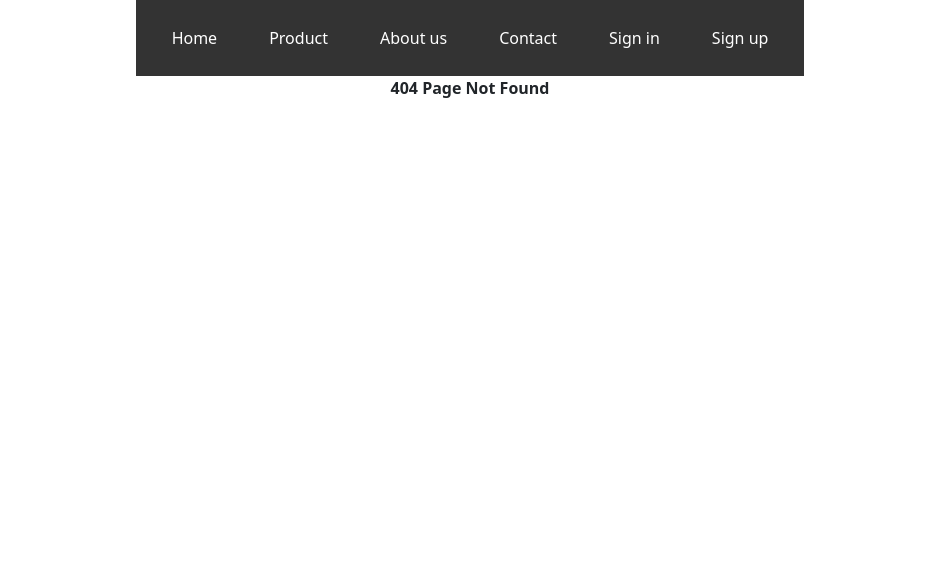
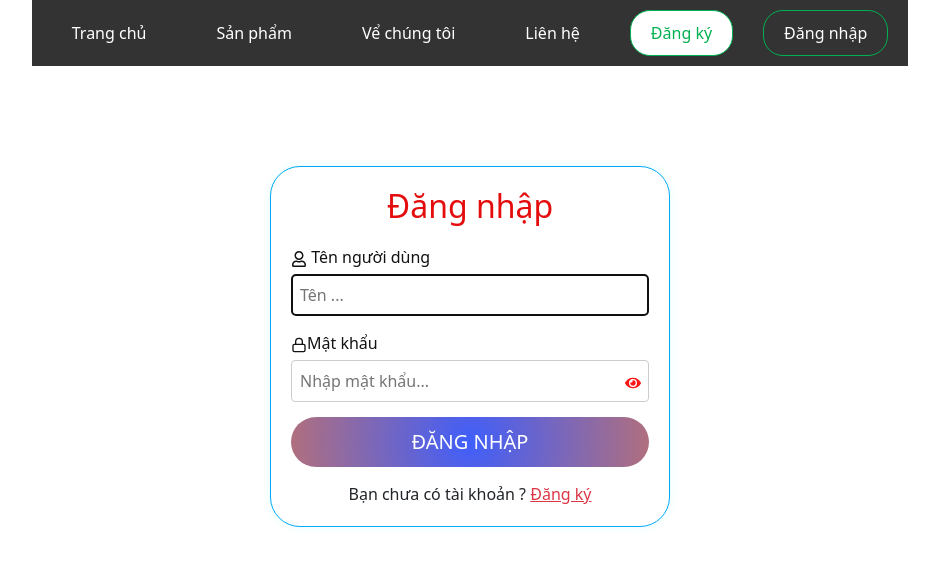
Before and after one commit to khucviethung/Ecommerce-Project, a React (Vite) app: page /Login in a window 1280 px wide. Before the commit this address had no page. Shown: the top 566 px of the page, without its empty margins (170-1109 px from the left). Built offline with nearby package versions, Linux system fonts and the light colour scheme; the HTML template or start-up script is replaced by a standard one.

Commit message:
update 27/5

```diff
--- a/package.json
+++ b/package.json
@@ -10,6 +10,7 @@
     "preview": "vite preview"
   },
   "dependencies": {
+    "@fortawesome/fontawesome-svg-core": "^6.5.2",
     "bootstrap": "^5.3.3",
     "react": "^18.2.0",
     "react-bootstrap": "^2.10.2",
--- a/src/App.tsx
+++ b/src/App.tsx
@@ -11,28 +11,25 @@ import PageNotFound from './components/PageNotFound/PageNotFound';
 // Function Component
 const App: React.FC = () => {
   const menuItems = [
-    { title: 'Home', link: '/' },
-    { title: 'Product', link: '/Product' },
-    { title: 'About us', link: '/AboutUs' },
-    { title: 'Contact', link: '/Contact' },
-
-  ];
-  const loginItems = [
-    { title: 'Sign in', link: '/Signin' },
-    { title: 'Sign up', link: '/Signup' },
+    { title: 'Trang chủ', link: '/' },
+    { title: 'Sản phẩm', link: '/Product' },
+    { title: 'Vể chúng tôi', link: '/AboutUs' },
+    { title: 'Liên hệ', link: '/Contact' },
+    { title: 'Đăng ký', link: '/Signup'  },
+    { title: 'Đăng nhập', link: '/Login' },
   ]
 
 
   return (
-    <>
+
       <div className='app-container'>
         <div className='menu'>
           <span className='left-menu'>
             <Menu items={menuItems} />
           </span>
-          <span className='right-menu'>
-            <Menu items={loginItems} />
-          </span>
+          {/* <span className='right-menu'>
+            <Menu items={menuItems} />
+          </span> */}
         </div>
 
         <div className='main-container'>
@@ -43,19 +40,19 @@ const App: React.FC = () => {
             <BrowserRouter>
               <Routes>
                 {/* <Route index element={<App />}></Route> */}
-                <Route path="/" >
-                  <Route path="/Product" Component={Product} />
-                  <Route path="/AboutUs" Component={About} />
-                  <Route path="/Signin" Component={LoginForm} />
-                  <Route path="*" Component={PageNotFound} />
+                <Route path="/" element={<Outlet/>} >
+                  <Route path="/Product" element={<Product/>} />
+                  <Route path="/AboutUs" element={<About/>} />
+                  <Route path="/Login" element={<LoginForm/>} />
+                  <Route path="*" element={<PageNotFound/>} />
                 </Route>
               </Routes>
             </BrowserRouter>
-            <Outlet />
+            {/* <Outlet /> */}
           </div>
         </div>
       </div>
-    </>
+
   );
 }
 
--- a/src/components/Login/LoginForm.scss
+++ b/src/components/Login/LoginForm.scss
@@ -54,6 +54,7 @@
 label {
   display: block;
   margin-bottom: 0.5rem;
+
 }
 
 input {
--- a/src/components/Login/LoginForm.tsx
+++ b/src/components/Login/LoginForm.tsx
@@ -5,6 +5,7 @@ import { LuLock } from "react-icons/lu";
 import { FaEye, FaEyeSlash, FaRegUser } from "react-icons/fa";
 import { Bounce, ToastContainer, toast } from 'react-toastify';
 import Container from 'react-bootstrap/esm/Container';
+import { Link } from 'react-router-dom';
 
 
 // use Hook
@@ -56,8 +57,8 @@ const LoginForm: React.FC = () => {
 
         }
         else if (!username && !password ) {
-            setUsernameError('* Enter at least 4 letters from A-Z');
-            setPasswordError('* Password must be a number at least 8 characters');
+            setUsernameError('* Vui lòng điền ít nhất 4 chữ cái');
+            setPasswordError('* Mật khẩu phải ít nhất có 8 kí tự');
             toast.warn('Missing title ! ', {
                 position: "top-right",
                 autoClose: 5000,
@@ -71,8 +72,8 @@ const LoginForm: React.FC = () => {
             });
         }
         else {
-            setUsernameError('* Enter at least 4 letters from A-Z');
-            setPasswordError('* Password must be a number at least 4 characters');
+            setUsernameError('* Vui lòng điền ít nhất 4 chữ cái');
+            setPasswordError('* Mật khẩu phải ít nhất có 8 kí tự');
             toast.error('Login failed !', {
                 position: "top-right",
                 autoClose: 5000,
@@ -92,14 +93,14 @@ const LoginForm: React.FC = () => {
         <>
             <Container>
                 <form className="login-form" onSubmit={handleSubmit}>
-                    <h2>Sign In</h2>
+                    <h2>Đăng nhập</h2>
                     <h2></h2>
                     <div className="form-group">
-                        <label htmlFor="username"><FaRegUser /> Username </label>
+                        <label htmlFor="username"><FaRegUser /> Tên người dùng </label>
                         <input
                             type="text"
                             id="username"
-                            placeholder='Your username...'
+                            placeholder='Tên ...'
                             value={username}
                             onChange={(e) => setUsername(e.target.value)}
                             autoFocus />
@@ -108,12 +109,12 @@ const LoginForm: React.FC = () => {
                         </div>
                     </div>
                     <div className="form-group">
-                        <label htmlFor="password"><LuLock /> Password</label>
+                        <label htmlFor="password"><LuLock />Mật khẩu</label>
                         <div className="password-wrapper">
                             <input
                                 type={showPassword ? 'text' : 'password'}
                                 id="password"
-                                placeholder='Please enter a password...'
+                                placeholder='Nhập mật khẩu...'
                                 value={password}
                                 onChange={(e) => setPassword(e.target.value)} />
                             <span
@@ -129,8 +130,11 @@ const LoginForm: React.FC = () => {
                     </div>
 
                     <div className="form-group">
-                        <button id='buttonsubmit' type="submit">Log in</button>
+                        <button id='buttonsubmit' type="submit">ĐĂNG NHẬP</button>
                         <ToastContainer />
+                    </div>
+                    <div className='suggesst text-center'>
+                        <span>Bạn chưa có tài khoản ? <Link to={'/About'} className='text-danger link-underline-danger'>Đăng ký</Link></span>
                     </div>
                 </form>
             </Container>
--- a/src/components/Menu/Menu.scss
+++ b/src/components/Menu/Menu.scss
@@ -1,20 +1,87 @@
-nav {
+// nav {
+//   background-color: #333;
+
+//   ul {
+//     list-style: none;
+//     margin: 0;
+//     padding: 0;
+//     display: flex;
+
+//     li {
+//       margin: 0;
+
+//       a {
+//         display: block;
+//         padding: 1em;
+//         color: white;
+//         text-decoration: none;
+
+//         &:hover {
+//           background-color: #575757;
+//           color: 'red'
+//         }
+//       }
+//     }
+//   }
+// }
+
+// css cho menu flex box
+.menu {
   background-color: #333;
-  ul {
+  padding: 5px;
+
+  .menu-list {
     list-style: none;
     margin: 0;
     padding: 0;
     display: flex;
-    li {
-      margin: 0;
-      a {
+    gap: 10px;
+    justify-content: center;
+    align-items: center;
+
+    .menu-item {
+      .menu-link {
         display: block;
-        padding: 1em;
+        padding: 10px 20px;
         color: white;
         text-decoration: none;
+
         &:hover {
-          background-color: #575757;
-          color:'red'
+          background-color: #555;
+        }
+      }
+
+      &:nth-child(1) {
+        // background-color: red;
+      }
+
+      &:nth-child(2) {
+        // background-color: blue;
+      }
+
+      &:nth-child(3) {
+        // background-color: yellow;
+      }
+
+      &:nth-child(4) {
+        // background-color: #00b14f;
+      }
+
+      &:nth-child(5)  {
+        margin-left: auto;
+        .menu-link {
+          background-color: #ffffff;
+          color: #00b14f;
+          border: 1px solid #00b14f;
+          border-radius: 20px;
+        }
+      }
+      &:nth-child(6)  {
+        margin-left: auto;
+        .menu-link {
+          color: #ffffff;
+          border: 1px solid #00b14f;
+          border-radius: 20px;
         }
       }
     }
--- a/src/components/Menu/Menu.tsx
+++ b/src/components/Menu/Menu.tsx
@@ -11,11 +11,13 @@ interface MenuProps {
 // Menu
 const Menu: React.FC<MenuProps> = ({ items }) => {
   return (
-    <nav>
-      <ul>
+    <nav className="menu">
+      <ul className="menu-list">
         {items.map((item, index) => (
-          <li key={index}>
-            <a href={item.link}> {item.title} </a>
+          <li key={index} className={`menu-item menu-item-${index +1}`}>
+            <a href={item.link} className="menu-link">
+              {item.title}
+            </a>
           </li>
         ))}
       </ul>
--- a/src/components/PageNotFound/PageNotFound.tsx
+++ b/src/components/PageNotFound/PageNotFound.tsx
@@ -1,7 +1,7 @@
 const PageNotFound : React.FC = () => {
     return(
-        <div className="homepage-container text-center d-flex w-100 h-100 justify-content-center align-items-center">
-            <b>404 Page Not Found</b>
+        <div className="homepage-container text-center d-flex w-100 h-100 mt-5 justify-content-center fs-5 fw-bolder fs">
+            <h1>404 Page Not Found</h1>
         </div>
     )
 }
```
Also changed, not shown: 1 other file (tests, documents, lock files or other folders).
